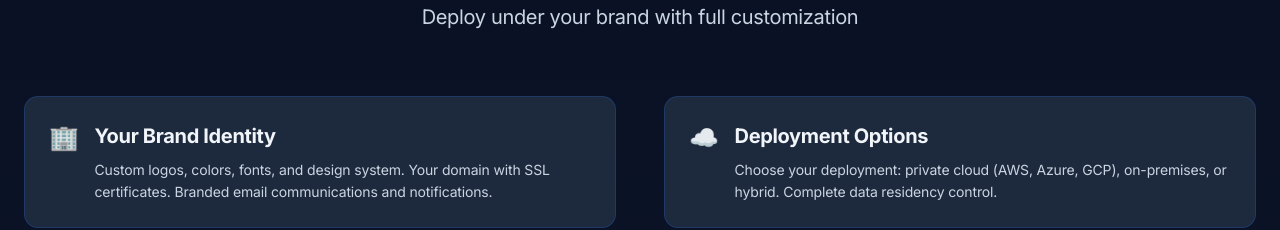
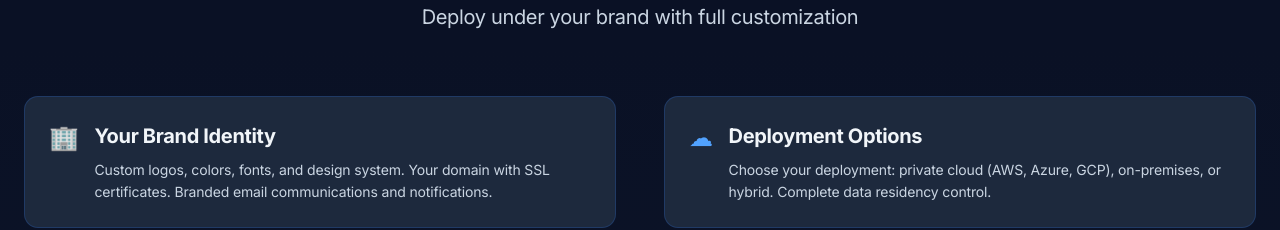
Before and after one commit to buildaistartups/buildaistartups.com, a Next.js app: page /solutions/enterprises in a window 1280 px wide. Shown: the part 980-1210 px from the top of the page. Built offline with nearby package versions, Linux system fonts and the light colour scheme; no server answers.

Commit message:
Fix cloud icon in deployment options section

```diff
--- a/app/(default)/solutions/enterprises/page.tsx
+++ b/app/(default)/solutions/enterprises/page.tsx
@@ -186,7 +186,7 @@ export default function EnterprisesPage() {
             <div className="space-y-6">
               <div className="bg-slate-800 rounded-xl p-6 border border-blue-500/20">
                 <div className="flex items-start gap-4">
-                  <div className="text-2xl text-blue-400">☁️︎</div>
+                  <div className="text-2xl text-blue-400">☁︎</div>
                   <div>
                     <h3 className="text-xl font-bold mb-2">Deployment Options</h3>
                     <p className="text-slate-300 text-sm">
```
